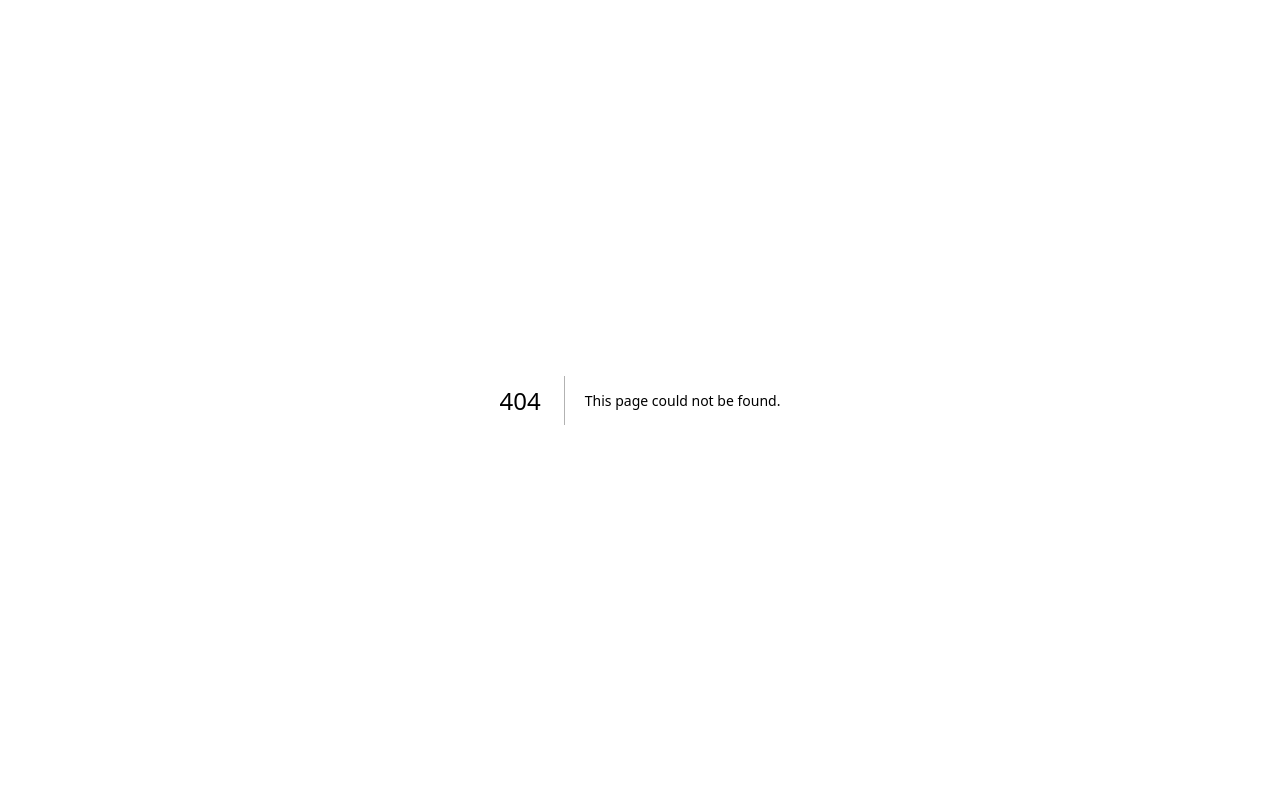
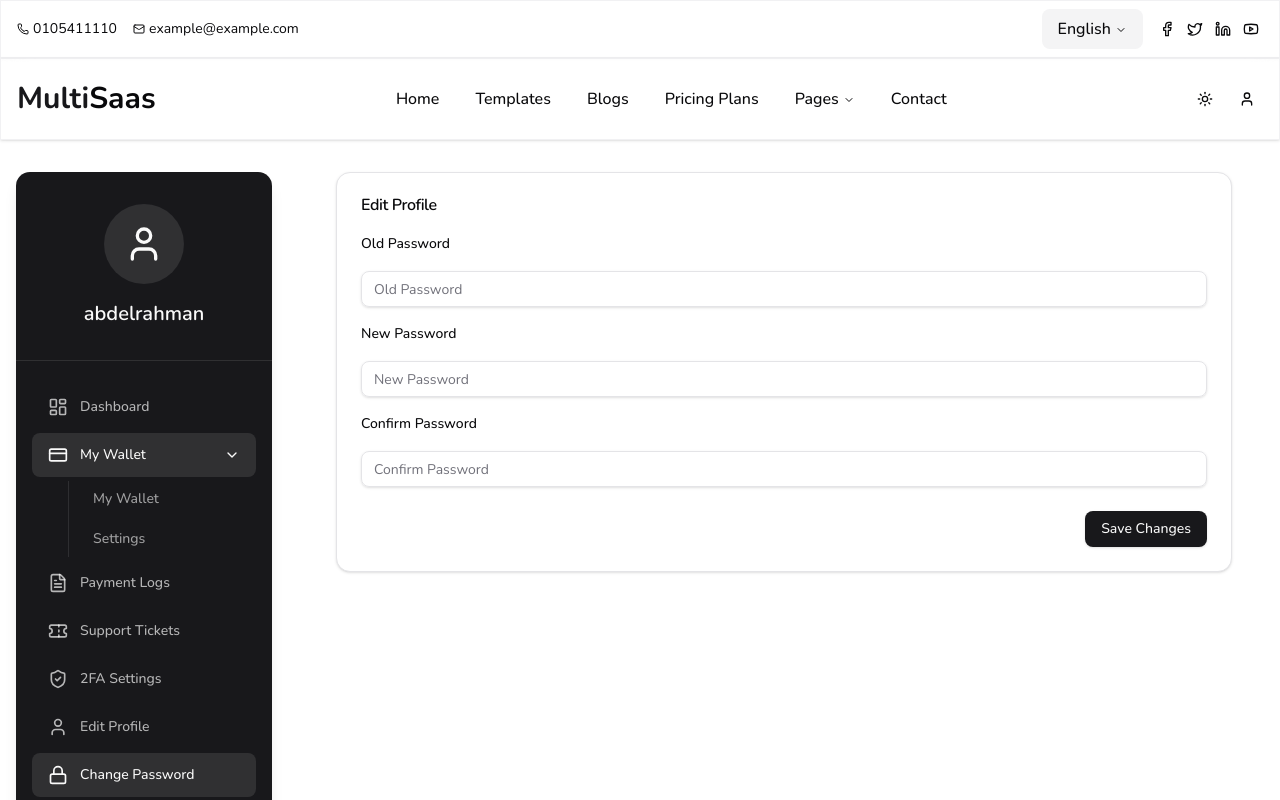
Before and after one commit to Abdelrahmansherif207/multi-saas-frontend, a Next.js app in the folder apps/landlord/: page /password in a window 1280 px wide. Before the commit this address had no page. Shown: the top 800 px of the page. Built offline with nearby package versions, Linux system fonts and the light colour scheme.

Commit message:
added password page and terms page

```diff
--- /dev/null
+++ b/apps/landlord/src/app/(client)/(dashboard)/password/page.tsx
@@ -0,0 +1,53 @@
+import { Button } from "@/components/ui/button";
+import { Card, CardContent, CardFooter, CardHeader, CardTitle } from "@/components/ui/card";
+import { Input } from "@/components/ui/input";
+import { Label } from "@/components/ui/label";
+
+
+export default function passwordPage() {
+    return (
+      <Card className="w-full max-w-4xl mx-auto">
+        <CardHeader>
+          <CardTitle>Edit Profile</CardTitle>
+        </CardHeader>
+        <CardContent>
+          <form>
+            <div className="grid grid-cols-1 gap-5">
+              <div className="grid gap-5">
+                <Label htmlFor="old-password">Old Password</Label>
+                <Input
+                  id="old-password"
+                  type="text"
+                  placeholder="Old Password"
+                  required
+                />
+              </div>
+              <div className="grid gap-5">
+                <Label htmlFor="new-password">New Password</Label>
+                <Input
+                  id="new-password"
+                  type="text"
+                  placeholder="New Password"
+                  required
+                />
+              </div>
+              <div className="grid gap-5">
+                <Label htmlFor="confirm-password">Confirm Password</Label>
+                <Input
+                  id="confirm-password"
+                  type="text"
+                  placeholder="Confirm Password"
+                  required
+                />
+              </div>
+            </div>
+          </form>
+        </CardContent>
+        <CardFooter className="flex flex-col sm:flex-row justify-end gap-3">
+          <Button type="submit" className="w-full sm:w-auto">
+            Save Changes
+          </Button>
+        </CardFooter>
+      </Card>
+    );
+}
--- a/apps/landlord/src/app/(client)/(dashboard)/profile/page.tsx
+++ b/apps/landlord/src/app/(client)/(dashboard)/profile/page.tsx
@@ -13,7 +13,6 @@ import {
   SelectContent,
   SelectGroup,
   SelectItem,
-  SelectLabel,
   SelectTrigger,
   SelectValue,
 } from "@/components/ui/select";
@@ -82,7 +81,9 @@ export default function profilePage() {
         </form>
       </CardContent>
       <CardFooter className="flex flex-col sm:flex-row justify-end gap-3">
-        <Button type="submit" className="w-full sm:w-auto">Save Changes</Button>
+        <Button type="submit" className="w-full sm:w-auto">
+          Save Changes
+        </Button>
       </CardFooter>
     </Card>
   );
--- /dev/null
+++ b/apps/landlord/src/app/(client)/terms/page.tsx
@@ -0,0 +1,13 @@
+import { PagesHeader } from "@/components/client/PagesHeader";
+
+export default function termsPage() {
+    return (
+      <PagesHeader
+        title="Terms and Conditions"
+        breadcrumbs={[
+          { label: "Home", href: "/" },
+          { label: "Terms and Conditions" },
+        ]}
+      />
+    );
+}
```
